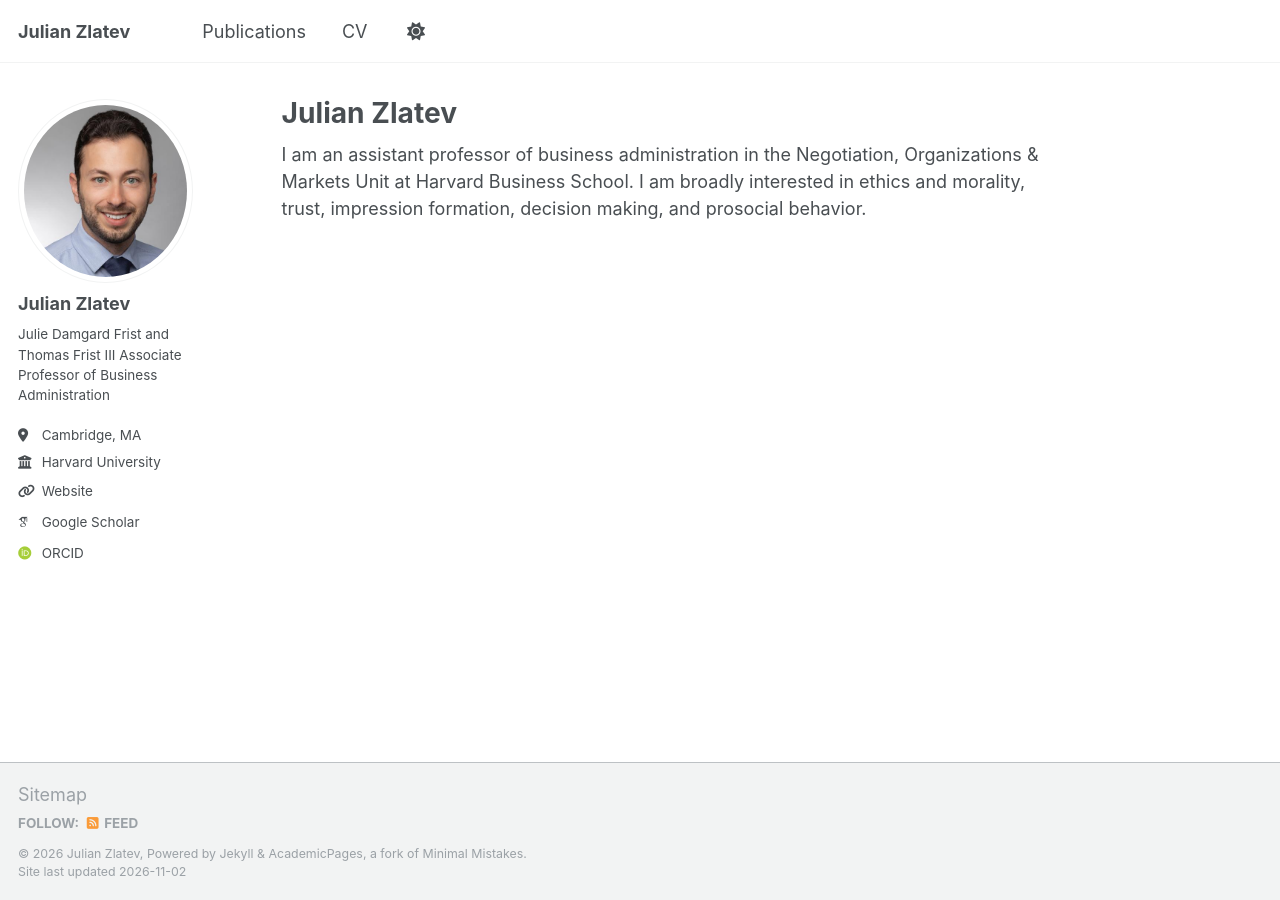
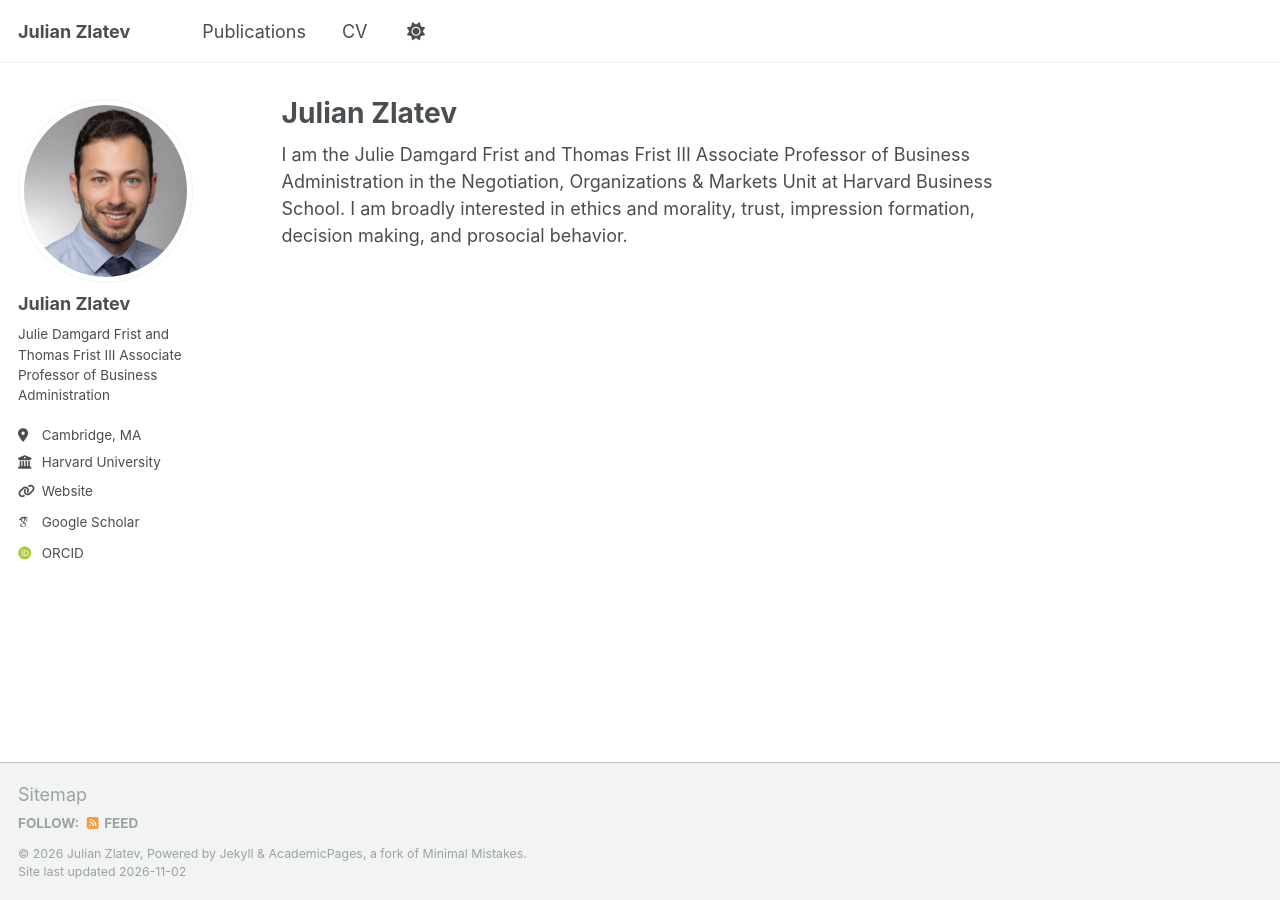
Before and after one commit to jjzlatev/jjzlatev.github.io, a Jekyll site: the page built from _pages/about.md, in a window 1280 px wide. Built offline with Jekyll 4.4.1, drawn with Linux system fonts in a browser that asks for light colours; some web fonts are replaced; a script that is not in the unit is left out.

Commit message:
Update about.md

```diff
--- a/_pages/about.md
+++ b/_pages/about.md
@@ -7,4 +7,4 @@ redirect_from:
   - /about.html
 ---
 
-I am an assistant professor of business administration in the Negotiation, Organizations & Markets Unit at Harvard Business School. I am broadly interested in ethics and morality, trust, impression formation, decision making, and prosocial behavior.
+I am the Julie Damgard Frist and Thomas Frist III Associate Professor of Business Administration in the Negotiation, Organizations & Markets Unit at Harvard Business School. I am broadly interested in ethics and morality, trust, impression formation, decision making, and prosocial behavior.
```
